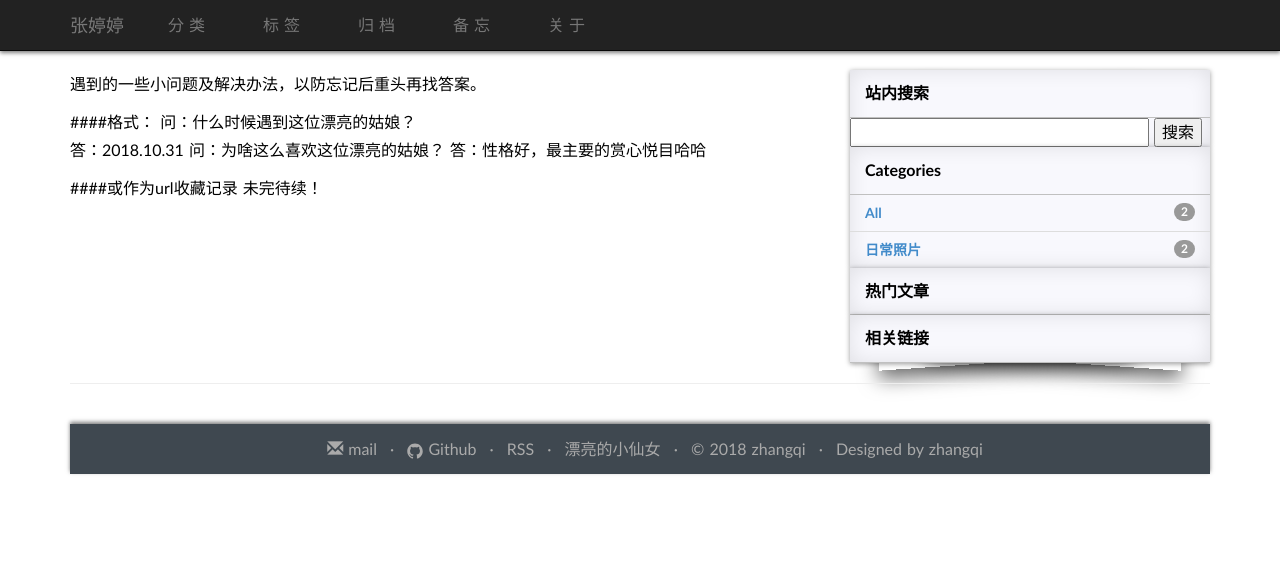
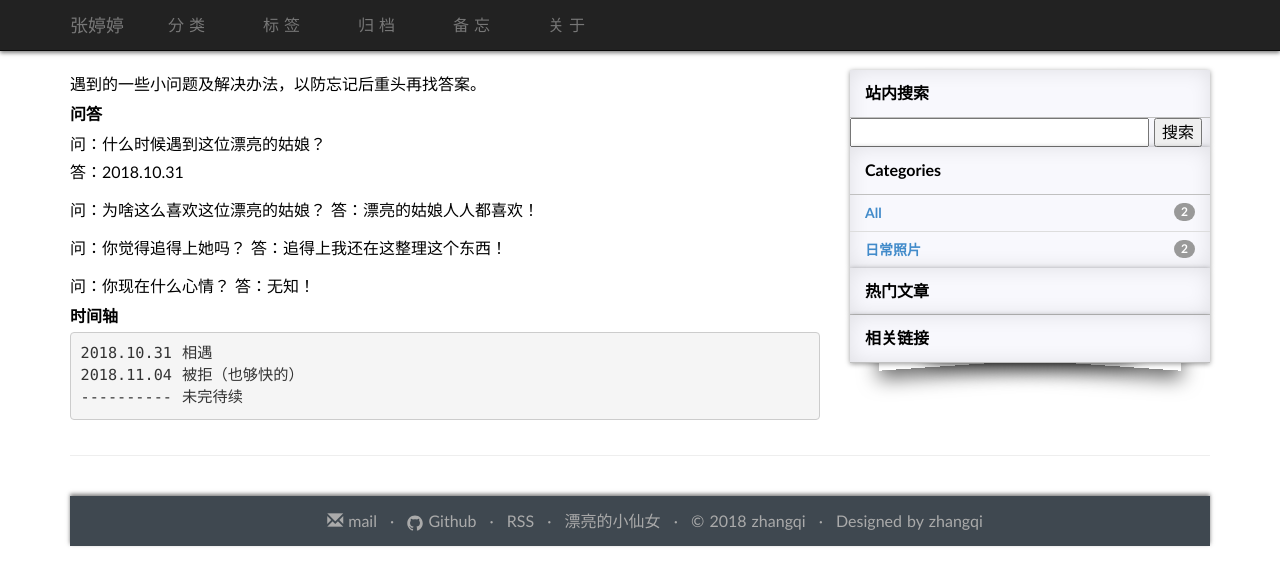
Before and after one commit to beautifulTing/beautifulTing.github.io, a Jekyll site: the page built from faqs.md, in a window 1280 px wide. Shown: the top 586 px of the page. Built offline with Jekyll 4.4.1, drawn with Linux system fonts in a browser that asks for light colours; some web fonts are replaced; comment, search, counter and statistics services are not loaded.

Commit message:
refusetoo

```diff
--- a/faqs.md
+++ b/faqs.md
@@ -4,14 +4,27 @@ title: "问答：Faqs"
 ---
 遇到的一些小问题及解决办法，以防忘记后重头再找答案。
 
-####格式：
-问：什么时候遇到这位漂亮的姑娘？
-答：2018.10.31
-问：为啥这么喜欢这位漂亮的姑娘？
-答：性格好，最主要的赏心悦目哈哈
+#### 问答
+   问：什么时候遇到这位漂亮的姑娘？
+   答：2018.10.31
 
-####或作为url收藏记录
-未完待续！
+
+   问：为啥这么喜欢这位漂亮的姑娘？
+   答：漂亮的姑娘人人都喜欢！
+
+   问：你觉得追得上她吗？
+   答：追得上我还在这整理这个东西！
+
+   问：你现在什么心情？
+   答：无知！
+
+
+
+#### 时间轴
+    2018.10.31 相遇
+    2018.11.04 被拒（也够快的）
+    ---------- 未完待续
+
 
 <!-- Blog Comments -->
 <div class="media">
```
